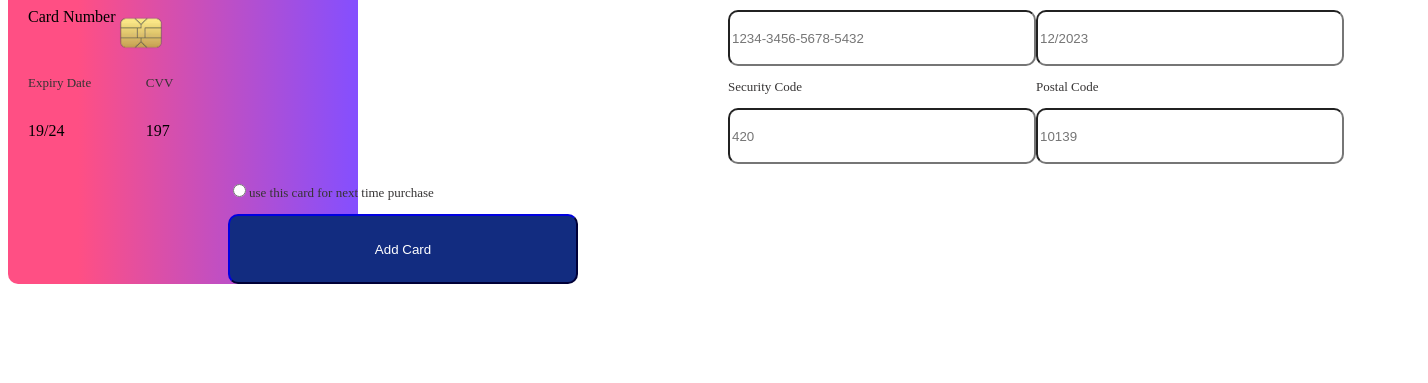
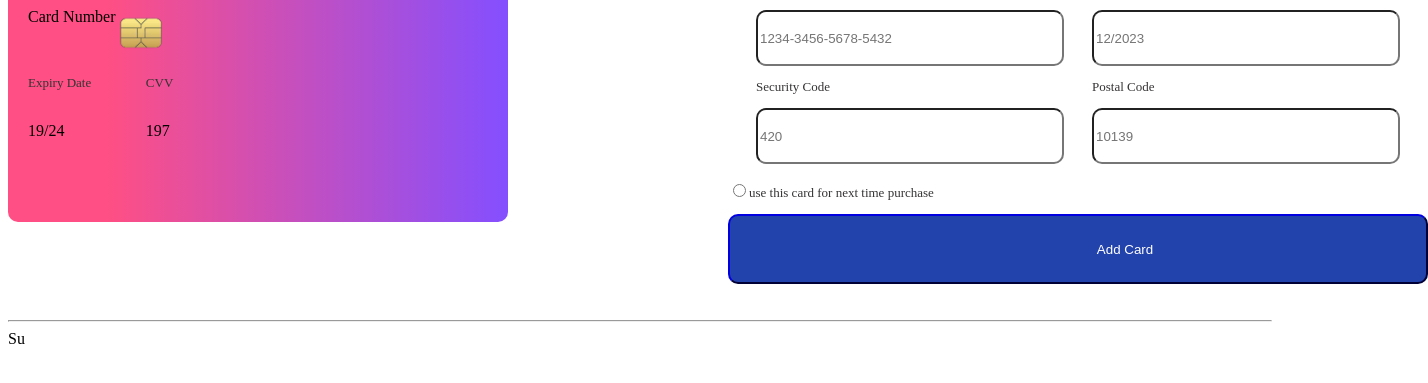
Before and after one commit to Eminem2212/landinglite, a plain HTML site: page index.html in a window 1280 px wide. Shown: the part 253-636 px from the top of the page, 1428 px wide, since content can reach past the window. Drawn offline with Linux system fonts and the light colour scheme.

Commit message:
second commit

```diff
--- a/index.html
+++ b/index.html
@@ -52,7 +52,7 @@
                 <img src="Discover-logo.png" alt="discover" width="40px">
                 <img src="paypal.png" alt="paypal" width="40px">
             </div>
-            <nav >
+            <nav>
                 <div class="cards">
                     <div>
                         <p>Credit Card Number</p>
@@ -70,15 +70,23 @@
                 </div>
                 <div class="btn">
 
-                        <p><input type="radio">use this card for next time purchase</p>
-                        <button> Add Card</button>
+                    <p><input type="radio">use this card for next time purchase</p>
+                    <button> Add Card</button>
 
                 </div>
             </nav>
 
 
         </div>
-    </section>
+
+    </section><br>
+    <br>
+    <br>
+    <br>
+    <br>
+    <hr>
+    Su
+
 </body>
 
 </html>
--- a/style.css
+++ b/style.css
@@ -17,7 +17,7 @@ p{
 }
 .simcard{
 padding-left: 20px;
-width: 300px;
+width: 500px;
 height: 270px;
 }
 #tag{
@@ -48,22 +48,29 @@ height: 270px;
 .cards{
     justify-content: space-evenly;
     display: flex;
-    width: 500px;
+    width: 700px;
     padding-left: 500px;
     height: 200px;
+
 
 }
 .mainsection{
     display: flex;
-    width: 350px;
+    width: 500px;
     background-image: linear-gradient(to right, #ff4f84 20%, #844fff);
     border-radius: 10px;
+    height: 280px;
 }
 button{
-    width: 350px;
+    width: 700px;
     height: 70px;
     border-color: darkblue;
-    background-color: rgb(18, 44, 128);
+    background-color: rgb(34, 66, 172);
     color: #fff;
     border-radius: 10px;
+    padding-left: 100px;
 }
+.btn{
+    padding-left: 500px;
+
+}
```
